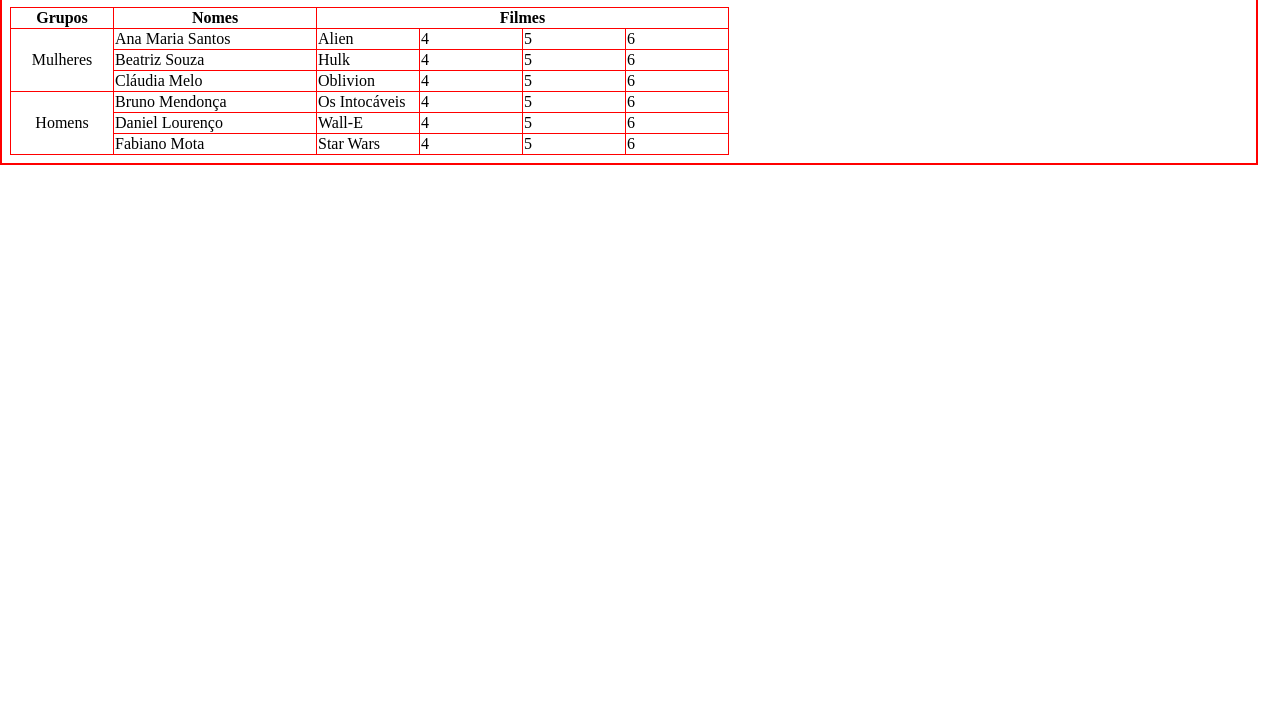
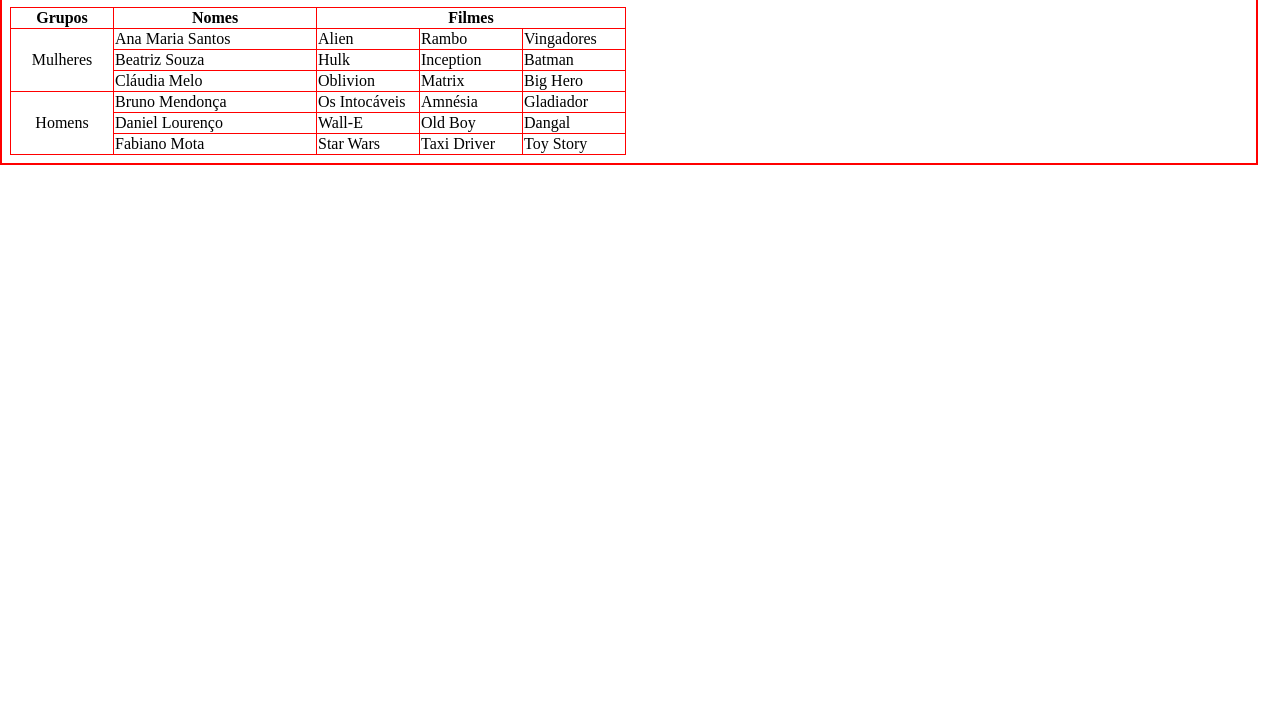
Before and after one commit to marcosyoggy/desafio-tabelas-dados-reais-v35, a plain HTML site: page index.html in a window 1280 px wide. Shown: the part 75-800 px from the top of the page. Drawn offline with Linux system fonts and the light colour scheme.

Commit message:
up-1226-3005

```diff
--- a/index.html
+++ b/index.html
@@ -22,49 +22,49 @@
                 <td rowspan="3" class="td-grupos">Mulheres</td>
                 <td>Ana Maria Santos</td>
                 <td>Alien</td>
-                <td>4</td>
-                <td>5</td>
-                <td>6</td>
+                <td>Rambo</td>
+                <td>Vingadores</td>
+                <!-- <td>6</td> -->
             </tr>
             <tr>
                 <!-- <td>1</td> -->
                 <td>Beatriz Souza</td>
-                <td class="td-filmes">Hulk</td>
-                <td class="td-filmes">4</td>
-                <td class="td-filmes">5</td>
-                <td class="td-filmes">6</td>
+                <td>Hulk</td>
+                <td>Inception</td>
+                <td>Batman</td>
+                <!-- <td>6</td> -->
             </tr>
             <tr>
                 <!-- <td>1</td> -->
                 <td>Cláudia Melo</td>
                 <td>Oblivion</td>
-                <td>4</td>
-                <td>5</td>
-                <td>6</td>
+                <td>Matrix</td>
+                <td>Big Hero</td>
+                <!-- <td>6</td> -->
             </tr>
             <tr>
                 <td rowspan="3" class="td-grupos">Homens</td>
                 <td>Bruno Mendonça</td>
                 <td>Os Intocáveis</td>
-                <td>4</td>
-                <td>5</td>
-                <td>6</td>
+                <td>Amnésia</td>
+                <td>Gladiador</td>
+                <!-- <td>6</td> -->
             </tr>
             <tr>
                 <!-- <td>1</td> -->
                 <td>Daniel Lourenço</td>
                 <td>Wall-E</td>
-                <td>4</td>
-                <td>5</td>
-                <td>6</td>
+                <td>Old Boy</td>
+                <td>Dangal</td>
+                <!-- <td>6</td> -->
             </tr>
             <tr>
                 <!-- <td>1</td> -->
                 <td>Fabiano Mota</td>
                 <td>Star Wars</td>
-                <td>4</td>
-                <td>5</td>
-                <td>6</td>
+                <td>Taxi Driver</td>
+                <td>Toy Story</td>
+                <!-- <td>6</td> -->
             </tr>
         </tbody>
     </table>
--- a/style.css
+++ b/style.css
@@ -9,6 +9,8 @@ table {
 
 th, tr, td {
     border: 1px solid red;
+    width: 100px;
+
 }
 th.grupos {
     width: 100px;
@@ -26,6 +28,6 @@ th.filmes {
     text-align: center;
 }
 
-.td-filmes {
+/* .td-filmes {
     width: 100px;
-}
+} */
```
